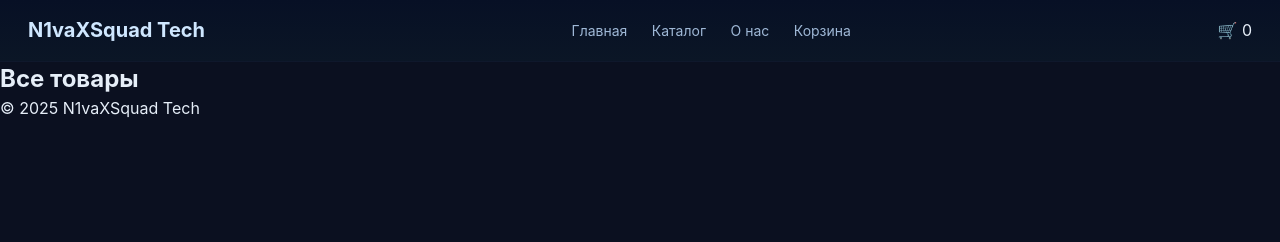
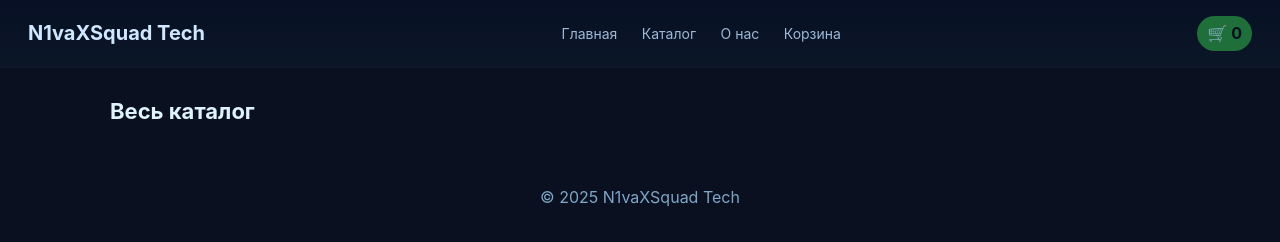
Before and after one commit to DenDaiv/n1vaxsquad-shop, a plain HTML site: page catalog.html in a window 1280 px wide. Drawn offline with Linux system fonts and the light colour scheme.

Commit message:
Update catalog.html

```diff
--- a/catalog.html
+++ b/catalog.html
@@ -1,12 +1,12 @@
 <!DOCTYPE html>
 <html lang="ru">
 <head>
-  <meta charset="UTF-8">
-  <title>Каталог</title>
-  <link rel="stylesheet" href="style.css">
+  <meta charset="utf-8" />
+  <meta name="viewport" content="width=device-width,initial-scale=1" />
+  <title>Каталог — N1vaXSquad Tech</title>
+  <link rel="stylesheet" href="style.css" />
 </head>
 <body>
-
   <header class="header">
     <div class="logo">N1vaXSquad Tech</div>
     <nav class="nav">
@@ -15,15 +15,15 @@
       <a href="about.html">О нас</a>
       <a href="cart.html">Корзина</a>
     </nav>
-  <div class="cart">🛒 <span id="cart-count">0</span></div>
+    <div class="cart-badge">🛒 <span id="cart-count">0</span></div>
   </header>
 
-<main class="products">
-  <h2>Все товары</h2>
+  <main class="container">
+    <h2 class="section-title">Весь каталог</h2>
     <div id="catalog-grid" class="product-grid"></div>
   </main>
 
-<footer class="footer">
+  <footer class="container" style="text-align:center;padding:18px 0;color:#7ea6c7;">
     © 2025 N1vaXSquad Tech
   </footer>
 
```
Lines whose indentation alone changed are shown as unchanged.
